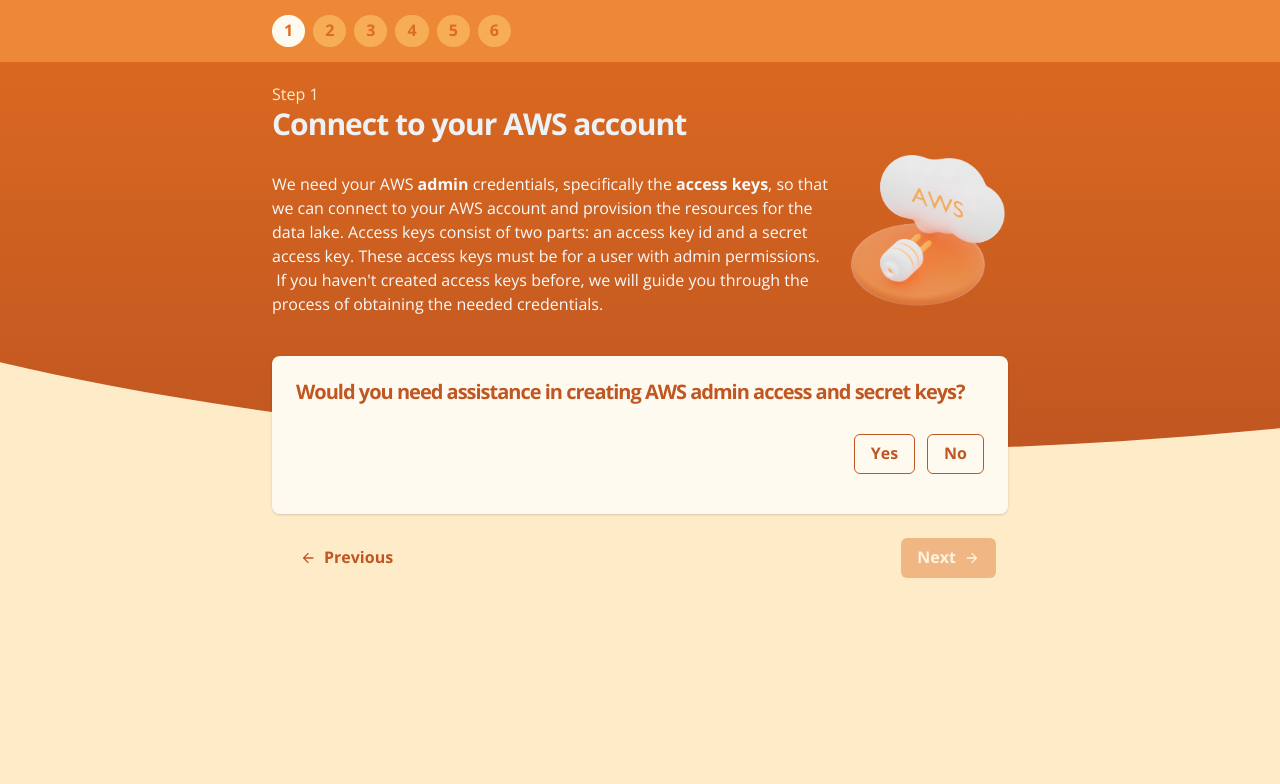
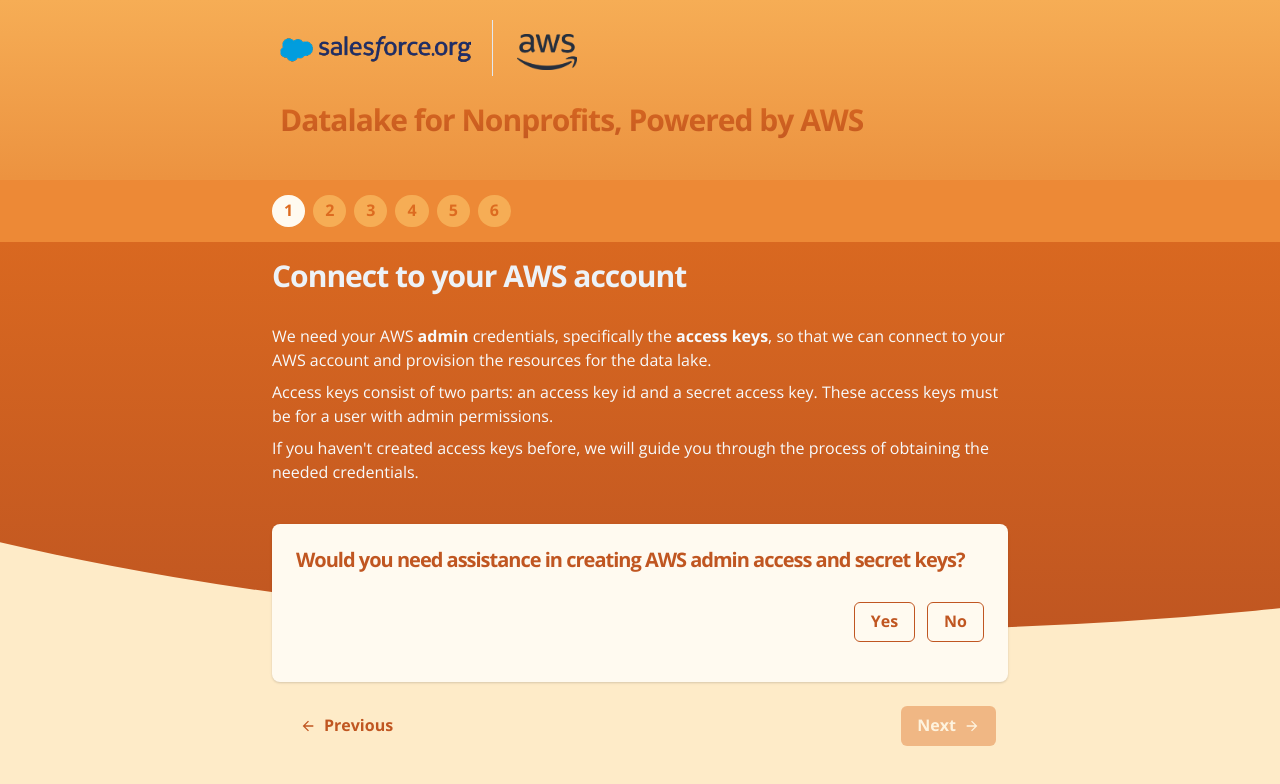
Before and after one commit to salesforce-misc/Data-Lake-for-Nonprofits, a React (Create React App) app: page / in a window 1280 px wide. Both pictures are taken after a click on the button "Let's Go". Shown: the top 784 px of the page. Built offline with nearby package versions, Linux system fonts and the light colour scheme; no server answers.

Commit message:
Refactor step1

```diff
--- /dev/null
+++ b/src/routes/step1/InstructionSection.tsx
@@ -0,0 +1,59 @@
+import React from "react";
+import { Box, Divider, Stack, Link as ChakraLink, UnorderedList, ListItem } from "@chakra-ui/react";
+import { ExternalLinkIcon } from "@chakra-ui/icons";
+
+import awsConnectImage01 from "images/aws-connect-01.png";
+import awsConnectImage02 from "images/aws-connect-02.png";
+
+import { ClickableImage } from "components/ClickableImage";
+
+export const InstructionSection = () => {
+  return (
+    <Box bg="orange.75" p={6} borderRadius="lg" border="1px" borderColor="orange.100">
+      <Stack direction={{ base: "column", md: "row" }} spacing="30px" pt={6} pb={6}>
+        <Box>
+          <ClickableImage w={{ base: "full", md: "300px" }} src={awsConnectImage01} title="AWS Console Login Page" />
+        </Box>
+        <Box>
+          <UnorderedList ml={5} mt={0} mb={3} color="orange.900">
+            <ListItem>
+              Log in to the &nbsp;
+              <ChakraLink href="https://aws.amazon.com/console/" isExternal color="orange.600">
+                AWS console <ExternalLinkIcon mx="2px" />
+              </ChakraLink>
+              &nbsp; using an admin user, not the root user.
+            </ListItem>
+          </UnorderedList>
+          <Box fontSize="sm" mt={4} bg="orange.100" p={3} borderRadius="lg">
+            Remember to log in using an admin user and not the root user
+          </Box>
+        </Box>
+      </Stack>
+
+      <Divider borderColor="orange.200" />
+
+      <Stack direction={{ base: "column", md: "row" }} spacing="30px" mt={6} mb={0}>
+        <Box>
+          <ClickableImage w={{ base: "full", md: "300px" }} src={awsConnectImage02} title="AWS Console IAM Page" />
+        </Box>
+        <Box>
+          <UnorderedList ml={5} mt={0} mb={0} color="orange.900">
+            <ListItem>
+              Then, head over to the{" "}
+              <ChakraLink href="https://console.aws.amazon.com/iamv2/home#/users" isExternal color="orange.600">
+                Identity and Management section (IAM) <ExternalLinkIcon mx="2px" />
+              </ChakraLink>
+            </ListItem>
+            <ListItem mt={4}>
+              Pick the user name that you used to log in. The user should have admin permissions. Then, select the Security Credentials tab.
+            </ListItem>
+            <ListItem mt={4}>
+              Click on the Create access key button to generate the access keys, you will get a chance to view and download the access keys. You can
+              now use the access keys to fill in the information below.
+            </ListItem>
+          </UnorderedList>
+        </Box>
+      </Stack>
+    </Box>
+  );
+};
--- a/src/routes/step1/Step1.tsx
+++ b/src/routes/step1/Step1.tsx
@@ -1,38 +1,22 @@
 import React from "react";
-import {
-  Box,
-  Container,
-  Heading,
-  Text,
-  HStack,
-  Button,
-  Collapse,
-  Divider,
-  Stack,
-  Link as ChakraLink,
-  UnorderedList,
-  ListItem,
-  Image,
-} from "@chakra-ui/react";
-import { ArrowForwardIcon, ArrowBackIcon, ExternalLinkIcon } from "@chakra-ui/icons";
+import { Box, Container, Heading, HStack, Button, Collapse, Stack } from "@chakra-ui/react";
+import { ArrowForwardIcon, ArrowBackIcon } from "@chakra-ui/icons";
 import { observer } from "mobx-react";
 import { useForm, SubmitHandler } from "react-hook-form";
 import { useNavigate } from "react-router-dom";
 
-import awsConnectImage01 from "images/aws-connect-01.png";
-import awsConnectImage02 from "images/aws-connect-02.png";
-import awsPlugImage01 from "images/aws-plug-01.png";
-
+import { theme } from "themes/orange";
 import { useInstallation, useStore } from "AppContext";
 import { CredentialsValidationException } from "api/validate-credentials";
 import { CurvedBox } from "components/CurvedBox";
 import { StepsIndicator } from "components/StepsIndicator";
-import { ClickableImage } from "components/ClickableImage";
 import { OutlineButton } from "components/OutlineButton";
 import { CredentialsForm, ICredentialsFormInput } from "components/CredentialsForm";
 import { RegionForm } from "components/RegionForm";
 import { CredentialsError } from "components/CredentialsError";
 import { YesNoAnswer } from "models/steps/BaseStep";
+import { InstructionSection } from "routes/step1/InstructionSection";
+import { Header } from "components/Header";
 
 export const Step1 = observer(() => {
   const installation = useInstallation();
@@ -58,6 +42,7 @@
     try {
       await step.connectToAws(accessKey, secretKey, region);
       step.markCompleted();
+
       navigate("/steps/2");
     } catch (err: any) {
       console.log(err);
@@ -81,6 +66,11 @@
     "AWS has many data centers grouped by geographical regions. Select a region that is closest to your location. We will keep your data in the region you select. If you are not sure, you can select the US East (Ohio) Region";
 
   return (
+    <>
+      <CurvedBox bgGradient={theme.gradients.bgLight} />
+
+      <Header />
+
       <Box position="relative">
         <CurvedBox />
         <Box bg="orange.400" w="full" position="relative">
@@ -90,23 +80,21 @@
         </Box>
 
         <Container maxW="container.md" pt="0px" position="relative">
-        <Text color="orange.100" mt={5}>
-          Step 1
-        </Text>
-        <Heading display="inline-block" size="lg" pt="0px" pb="30px" color="gray.100" letterSpacing="-1px">
+          <Heading display="inline-block" size="lg" pt="16px" pb="30px" color="gray.100" letterSpacing="-1px">
             Connect to your AWS account
           </Heading>
-        <Box color="gray.50">
-          <Stack direction="row" spacing="0px" align="left" justifyContent="space-between">
-            <Box mb={10}>
-              We need your AWS <b>admin</b> credentials, specifically the <b>access keys</b>, so that we can connect to your AWS account and provision
-              the resources for the data lake. Access keys consist of two parts: an access key id and a secret access key. These access keys must be
-              for a user with admin permissions. &nbsp; &nbsp;If you haven't created access keys before, we will guide you through the process of
-              obtaining the needed credentials.
+
+          <Box color="gray.50" mb={10}>
+            <Stack direction="column" spacing="8px" align="left" justifyContent="space-between">
+              <Box>
+                We need your AWS <b>admin</b> credentials, specifically the <b>access keys</b>, so that we can connect to your AWS account and
+                provision the resources for the data lake.
               </Box>
-            <Box maxH={{ base: "150px", md: "200px" }} position="relative" top="-20px">
-              <Image src={awsPlugImage01} />
+              <Box>
+                Access keys consist of two parts: an access key id and a secret access key. These access keys must be for a user with admin
+                permissions.
               </Box>
+              <Box>If you haven't created access keys before, we will guide you through the process of obtaining the needed credentials.</Box>
             </Stack>
           </Box>
 
@@ -131,6 +119,7 @@
               </Box>
             </Collapse>
           </Box>
+
           <Collapse in={needsAssistance !== YesNoAnswer.MissingAnswer} animateOpacity>
             <CredentialsError exception={stepException} />
 
@@ -138,6 +127,7 @@
               {/* @ts-ignore */}
               <CredentialsForm {...{ register, errors, isSubmitting, control }} />
             </Box>
+
             <Box pt={6}>
               {/* @ts-ignore */}
               <RegionForm {...{ register, errors, isSubmitting }} description={regionDescription} defaultRegion={installation.region} />
@@ -148,6 +138,7 @@
             <Button colorScheme="orange" size="md" leftIcon={<ArrowBackIcon />} disabled={isSubmitting} variant="ghost" onClick={handlePrevious}>
               Previous
             </Button>
+
             <Button
               colorScheme="orange"
               size="md"
@@ -163,56 +154,6 @@
           </HStack>
         </Container>
       </Box>
+    </>
   );
 });
-
-const InstructionSection = () => {
-  return (
-    <Box bg="orange.75" p={6} borderRadius="lg" border="1px" borderColor="orange.100">
-      <Stack direction={{ base: "column", md: "row" }} spacing="30px" pt={6} pb={6}>
-        <Box>
-          <ClickableImage w={{ base: "full", md: "300px" }} src={awsConnectImage01} title="AWS Console Login Page" />
-        </Box>
-        <Box>
-          <UnorderedList ml={5} mt={0} mb={3} color="orange.900">
-            <ListItem>
-              Log in to the &nbsp;
-              <ChakraLink href="https://aws.amazon.com/console/" isExternal color="orange.600">
-                AWS console <ExternalLinkIcon mx="2px" />
-              </ChakraLink>
-              &nbsp; using an admin user, not the root user.
-            </ListItem>
-          </UnorderedList>
-          <Box fontSize="sm" mt={4} bg="orange.100" p={3} borderRadius="lg">
-            Remember to log in using an admin user and not the root user
-          </Box>
-        </Box>
-      </Stack>
-
-      <Divider borderColor="orange.200" />
-
-      <Stack direction={{ base: "column", md: "row" }} spacing="30px" mt={6} mb={0}>
-        <Box>
-          <ClickableImage w={{ base: "full", md: "300px" }} src={awsConnectImage02} title="AWS Console IAM Page" />
-        </Box>
-        <Box>
-          <UnorderedList ml={5} mt={0} mb={0} color="orange.900">
-            <ListItem>
-              Then, head over to the{" "}
-              <ChakraLink href="https://console.aws.amazon.com/iamv2/home#/users" isExternal color="orange.600">
-                Identity and Management section (IAM) <ExternalLinkIcon mx="2px" />
-              </ChakraLink>
-            </ListItem>
-            <ListItem mt={4}>
-              Pick the user name that you used to log in. The user should have admin permissions. Then, select the Security Credentials tab.
-            </ListItem>
-            <ListItem mt={4}>
-              Click on the Create access key button to generate the access keys, you will get a chance to view and download the access keys. You can
-              now use the access keys to fill in the information below.
-            </ListItem>
-          </UnorderedList>
-        </Box>
-      </Stack>
-    </Box>
-  );
-};
```
Lines whose indentation alone changed are shown as unchanged.
